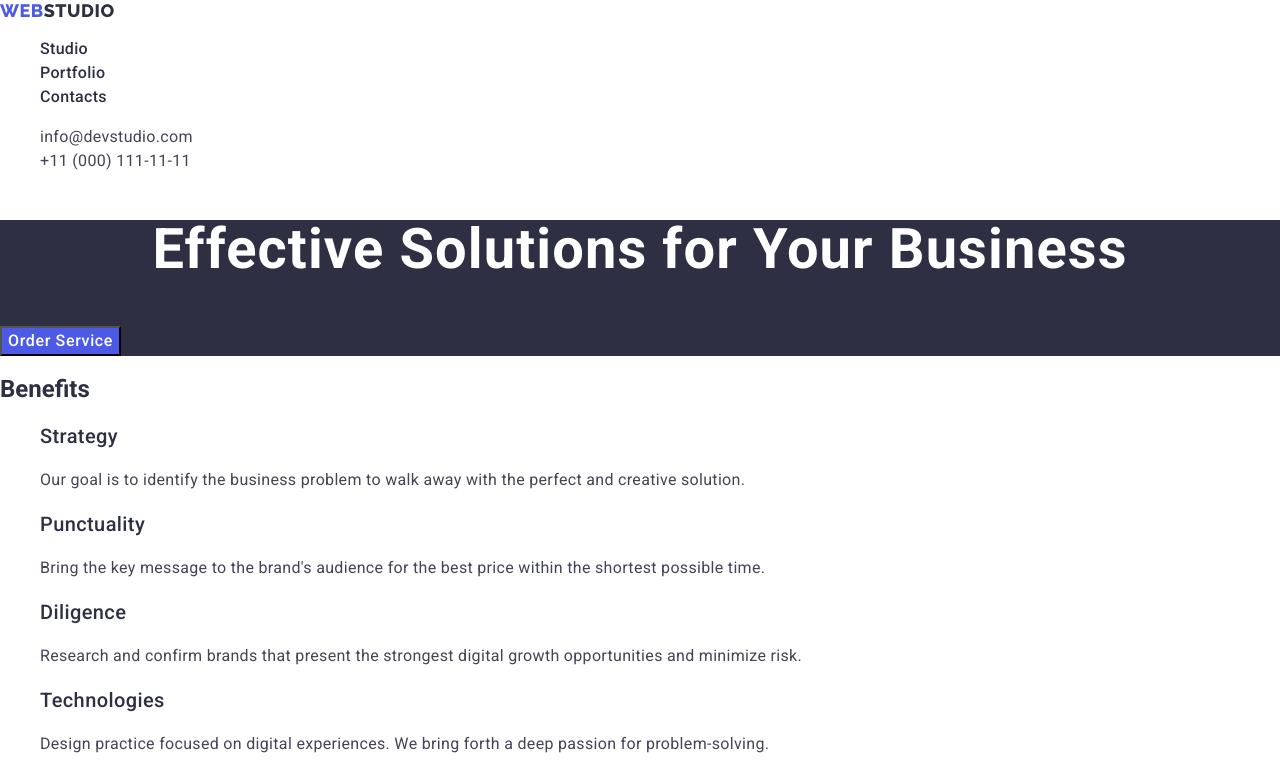
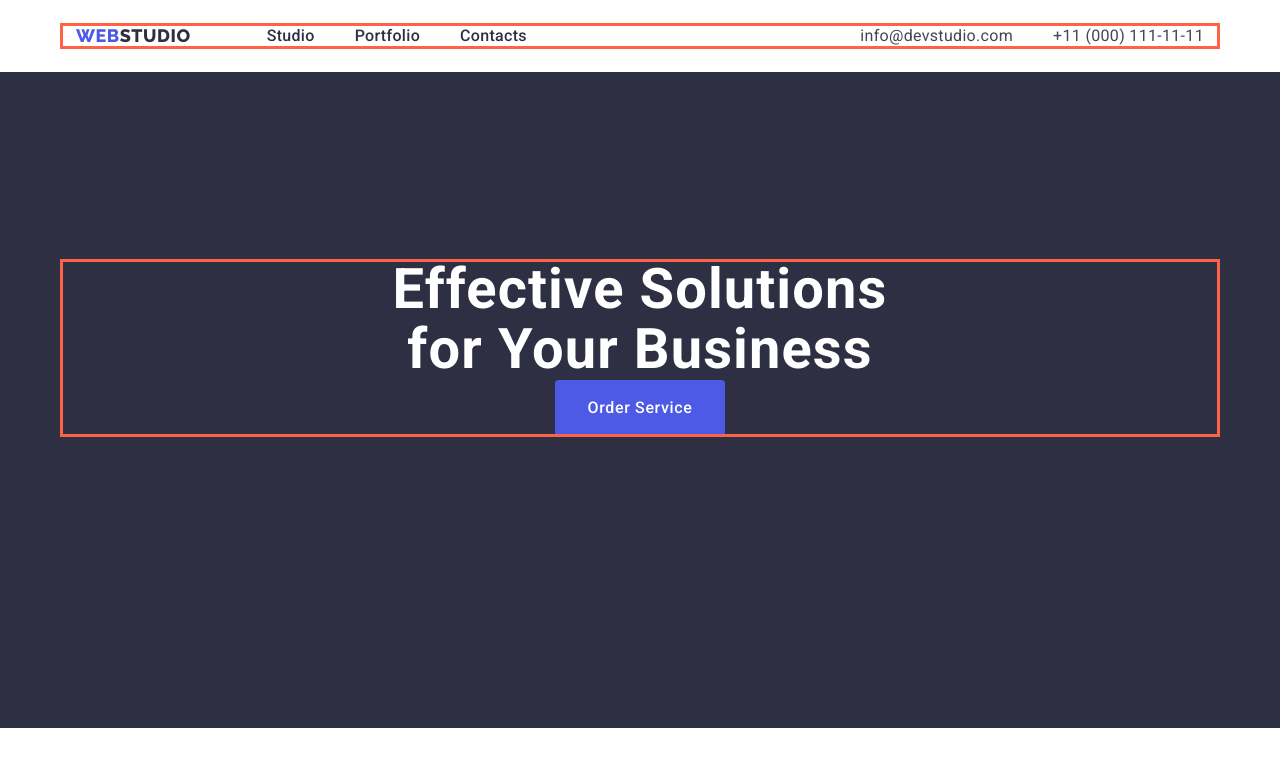
Before and after one commit to DimaSudenkov/goit-markup-hw-03, a plain HTML site: page index.html in a window 1280 px wide. Shown: the top 783 px of the page. Drawn offline with nearby package versions, Linux system fonts and the light colour scheme.

Commit message:
Update styles.css

```diff
--- a/css/styles.css
+++ b/css/styles.css
@@ -9,17 +9,49 @@
 
 /* Common styles */
 
-body{
+body {
     font-family: "Roboto", sans-serif;
     color:#434455;
     background-color: #FFFFFF;
 }
 
-.link{
+/* Reset */
+
+h1,h2,h3,h4,h5,h6,p {
+    margin: 0;
+}
+
+button{
+    cursor: pointer;
+    border: none;
+    border-radius: 4px;
+}
+
+img{
+    display: block;
+}
+
+.link {
     text-decoration: none;
 }
-.list{
+
+.list {
     list-style: none;
+    margin: 0;
+    padding: 0;
+}
+
+/* Base styles */
+
+.container {
+    width: 1158px;
+    margin-left: auto;
+    margin-right: auto;
+    padding-left: 15px;
+    padding-right: 15px;
+
+    outline: 3px solid tomato ;
+    outline-offset: -2px;
 }
 
 /* Main */
@@ -28,11 +60,25 @@ body{
 
 /* Header */
 
-.haeder {}
+.haeder {
+    padding-top: 24px;
+    padding-bottom: 24px;
+}
 
-.header-nav {}
+.header-container{
+    align-items: center;
+    display: flex;
+    justify-content: space-between;
+}
+
+.header-nav {
+    margin-right: 332px;
+    display: flex;
+    align-items: center;
+}
 
 .header-logo {
+    margin-right: 76px;
     font-family: "Raleway", sans-serif;
     font-weight: 800;
     font-size: 18px;
@@ -47,33 +93,45 @@ body{
 }
 
 .header-list {
+    gap: 40px;
+    display: flex;
+    align-items: center;
     font-weight: 500;
     font-size: 16px;
     line-height: 1.5;
     letter-spacing: 0.02em;
-    color: var(--bg-cl-navyblue);}
+    color: var(--bg-cl-navyblue);
+}
 
 .header-list .header-link:hover,
-        .header-list .header-link:focus{
+.header-list .header-link:focus {
     color: #404BBF;
 }
 
 .haeder-item {
     color: var(--bg-cl-navyblue);
 }
-/* color: var(--bg-cl-navyblue); */
+
 .header-link {
     font-style: normal;
     font-weight: 500;
     font-size: 16px;
     line-height: 1.5;
     letter-spacing: 0.02em;
-    color: #2E2F42;}
+    color: #2E2F42;
+}
 
 .header-address {
-    font-style:normal}
+    align-items: center;
+    display: flex;
+    font-style: normal;
+}
 
-.header-networks {}
+.header-networks {
+    gap: 40px;
+    display: flex;
+    align-items: center;
+}
 
 .header-networks-item {}
 
@@ -87,26 +145,31 @@ color: #434455;
 }
 
 .header-networks .header-networks-link:hover,
-.header-networks .header-networks-link:focus{
-    color:#404BBF
+.header-networks .header-networks-link:focus {
+    color:#404BBF;
 }
 
 /* Hero section */
 
 .hero-section {
     background-color: #2E2F42;
+    padding-top: 188px;
+    padding-bottom: 292px;
 }
 
 .hero-title {
+    width: 496px;
     font-weight: 700;
     font-size: 56px;
     line-height: 1.07;
     text-align: center;
     letter-spacing: 0.02em;
     color: #FFFFFF;
+    margin: 0 auto;
 }
 
 .hero-button {
+    display: flex;
     font-weight: 500;
     font-size: 16px;
     line-height: 1.5;
@@ -114,22 +177,35 @@ letter-spacing: 0.04em;
     color: #FFFFFF;
     background-color: #4D5AE5;
     cursor:pointer;
+    margin: 0 auto;
+    padding: 16px 32px;
 }
 
 .hero-button:hover,
-.hero-button:focus{
+.hero-button:focus {
     background-color: #404BBF;
 }
 
 /* Benefits section */
 
+.benefits-section{
+    padding-top: 120px;
+    padding-bottom: 60px;
+}
+
 .benefits-title {
     color: var(--bg-cl-navyblue);
+    display: none;
 }
 
-.benfits-list {}
+.benfits-list {
+    display: flex;
+    justify-content: space-between;
+}
 
-.benefits-item {}
+.benefits-item {
+    width: 264px;
+}
 
 .benefits-item-title {
     font-weight: 500;
@@ -137,7 +213,9 @@ font-size: 20px;
     line-height: 1.2;
     letter-spacing: 0.02em;
     color: var(--bg-cl-navyblue);
+    margin-bottom: 8px;
 }
+
 .benefits-item-text {
     font-weight: 400;
     font-size: 16px;
@@ -148,7 +226,10 @@ color: #434455;
 
 /* Work section */
 
-.work-section {}
+.work-section {
+    padding-top: 60px;
+    padding-bottom: 120px;
+}
 
 .work-title {
     font-size: 36px;
@@ -157,11 +238,17 @@ letter-spacing: 0.02em;
     text-align: center;
     text-transform: capitalize;
     color:var(--bg-cl-navyblue);
+    margin: 72px;
 }
 
-.work-list {}
+.work-list {
+    display: flex;
+    justify-content: space-between;
+}
 
-.work-item {}
+.work-item {
+    width: 360;
+}
 
 .work-img {}
 
@@ -169,6 +256,8 @@ color:var(--bg-cl-navyblue);
 
 .team-section {
     background-color: #F4F4FD;
+    padding-top: 120px;
+    padding-bottom: 120px;
 }
 
 .team-title {
@@ -178,14 +267,20 @@ text-align: center;
     letter-spacing: 0.02em;
     text-transform: capitalize;
     color: var(--bg-cl-navyblue);
-background-color: #FFFFFF;
+    margin-bottom: 72px;
 }
 
-.team-list {;
+.team-list {
+    display: flex;
+    justify-content: space-between;
 }
 
 .team-item {
     background-color: #FFFFFF;
+}
+
+.team-item-img {
+    width: 264px;
 }
 
 .team-name {
@@ -202,15 +297,30 @@ font-size: 16px;
     line-height: 1.5;
     letter-spacing: 0.02em;
     color: #434455;
+    padding-bottom: 32;
+}
+
+.tema-name-profession {
+    display: flex;
+    flex-direction: column;
+    justify-content: center;
+    align-items: center;
+    gap: 8px;
+    padding-bottom: 32px;
+    padding-top: 32px;
 }
 
 /* Footer section */
 
 .footer-section {
     background-color: #2E2F42;
+    padding-top: 100px;
+    padding-bottom: 100px;
 }
 
 .footer-logo {
+    display: flex;
+    padding-bottom: 16px;
     font-family: "Raleway",sans-serif;
     font-weight: 800;
     font-size: 18px;
@@ -220,11 +330,13 @@ text-transform: uppercase;
     color:var(--cl-iris);
 }
 
-.footer-logo-color{
+.footer-logo-color {
     color: #f4f4fd;
 }
 
 .footer-text {
+    display: flex;
+    width: 264px;
     font-weight: 400;
     font-size: 16px;
     line-height: 1.5;
@@ -233,9 +345,10 @@ color: #F4F4FD;
 }
 
 /* Portfolio styles */
-.hero-item{
-}
-.hero-button-portfol{
+
+.hero-item{}
+
+.hero-button-portfol {
     font-weight: 500;
     font-size: 16px;
     line-height: 1.5;
@@ -243,13 +356,14 @@ color: #F4F4FD;
     letter-spacing: 0.04em;
     color: #4D5AE5;
     background-color: var(--bg-cl-cloud);
-        cursor: pointer;
 }
+
 .list .hero-button-portfol:hover,
-.list .hero-button-portfol:focus{
+.list .hero-button-portfol:focus {
     color: #FFFFFF;
     background-color: #404BBF;
 }
+
 .fotos-title {
     font-weight: 500;
     font-size: 20px;
```
Lines whose indentation alone changed are shown as unchanged.
